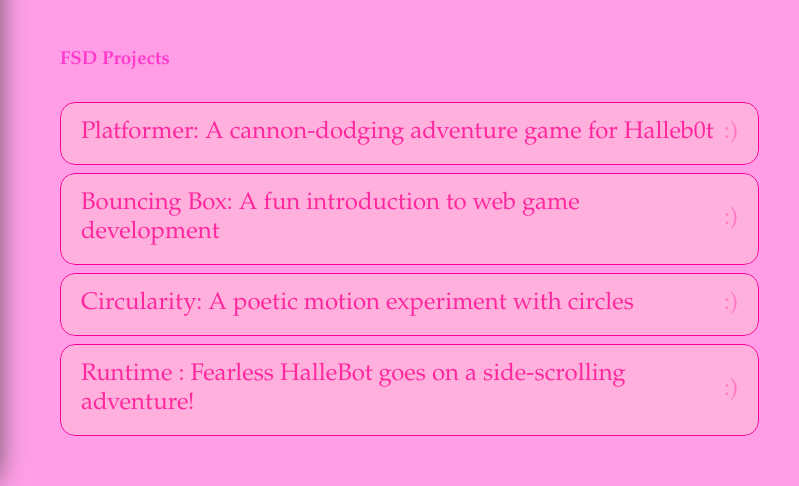
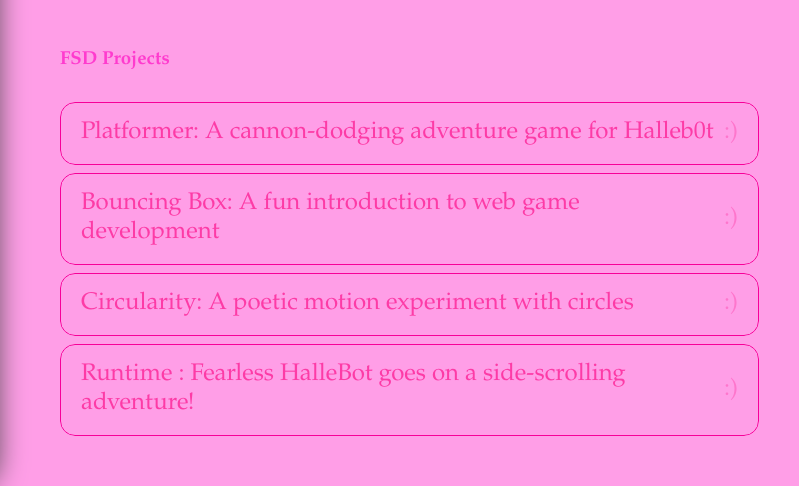
Before and after one commit to 6029856-cpu/6029856-cpu.github.io, a plain HTML site: page portfolio.html in a window 1280 px wide. Shown: the part 276-762 px from the top of the page, 481-1280 px from the left. Drawn offline with Linux system fonts and the light colour scheme.

Commit message:
finished portfolio

```diff
--- a/style.css
+++ b/style.css
@@ -218,19 +218,19 @@
   justify-content: space-between;
   align-items: center;
   text-decoration: none;
-  color: #ff279e;
+  color: #fd3ba6;
   padding: 16px 20px;
   font-size: 1.5rem;
   font-weight: 500;
-  background: #ffb0dc;
+  background: #ff9ee7;
   border: 1px solid #f70098;
   border-radius: 15px;
   transition: background 0.25s ease, color 0.25s ease, transform 0.25s ease;
 }
 
 #portfolio a:hover {
-  background: #ff0080;
-  color: #ffa2d5;
+  background: #f70098;
+  color: #ffb0dc;
   transform: translateX(4px);
 }
 
```
Also changed, not shown: index.html (+2 -2 lines).
